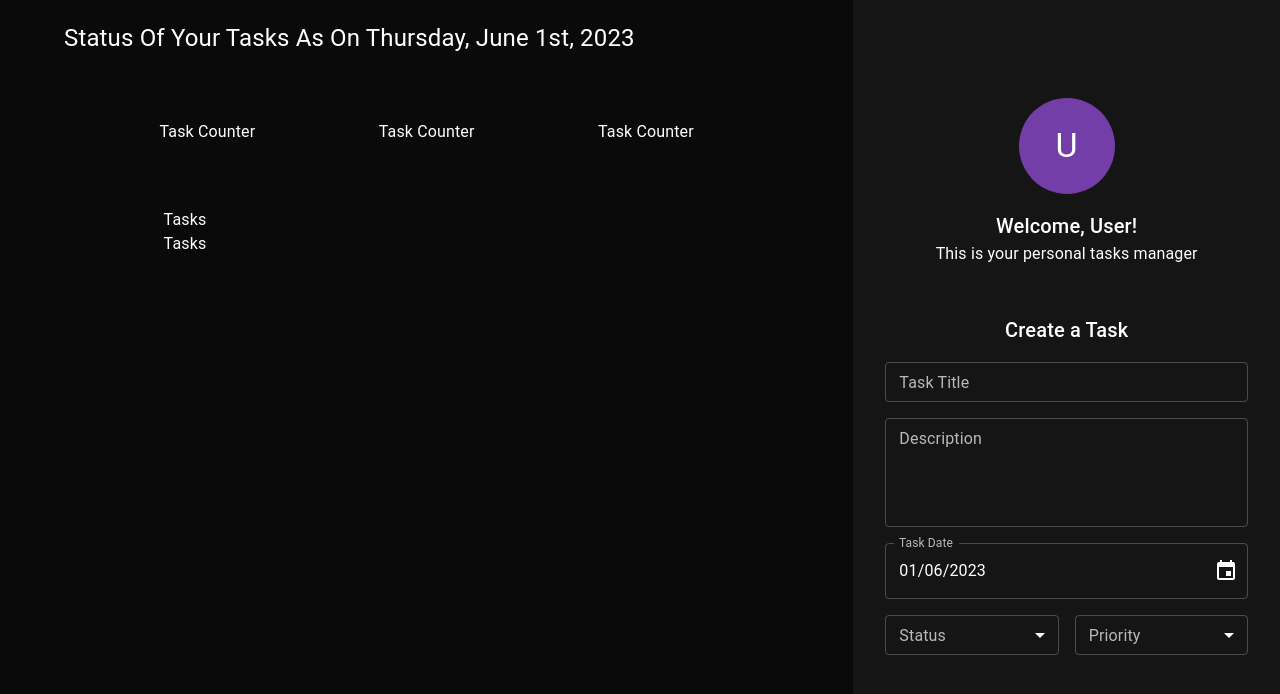
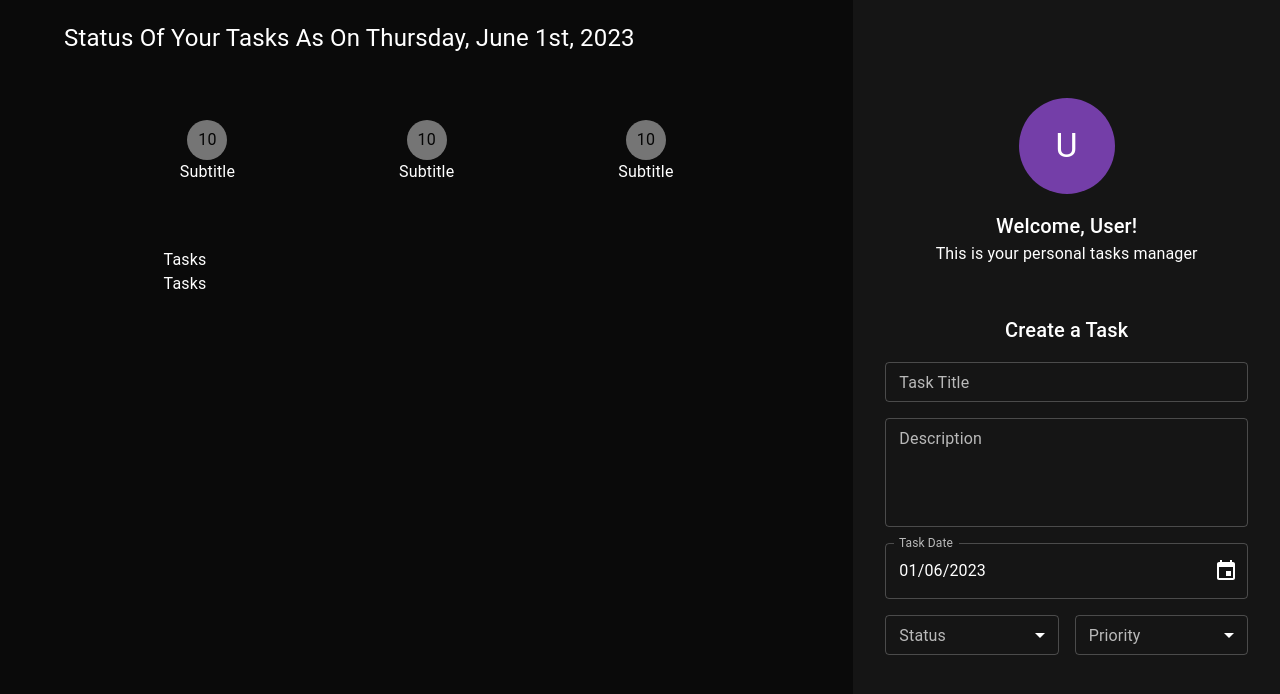
Before and after one commit to SharinLana/typescript-fullstack-tasks-manager, a React (Create React App) app: page / in a window 1280 px wide. Shown: the top 694 px of the page. Built offline with nearby package versions, Linux system fonts and the light colour scheme.

Commit message:
render the TaskCounter component inside of the ContentArea

```diff
--- a/src/components/contentArea/ContentArea.tsx
+++ b/src/components/contentArea/ContentArea.tsx
@@ -1,6 +1,7 @@
 import React, { FC, ReactElement } from 'react';
 import { format } from 'date-fns';
 import { Grid, Box } from '@mui/material';
+import TaskCounter from '../taskCounter/TaskCounter';
 
 const ContentArea: FC = (): ReactElement => {
   return (
@@ -21,9 +22,9 @@ const ContentArea: FC = (): ReactElement => {
           xs={12}
           mb={8}
         >
-          <Box>Task Counter</Box>
-          <Box>Task Counter</Box>
-          <Box>Task Counter</Box>
+          <TaskCounter />
+          <TaskCounter />
+          <TaskCounter />
         </Grid>
         <Grid item display="flex" flexDirection="column" xs={10} md={8}>
           <Box>Tasks </Box>
```
